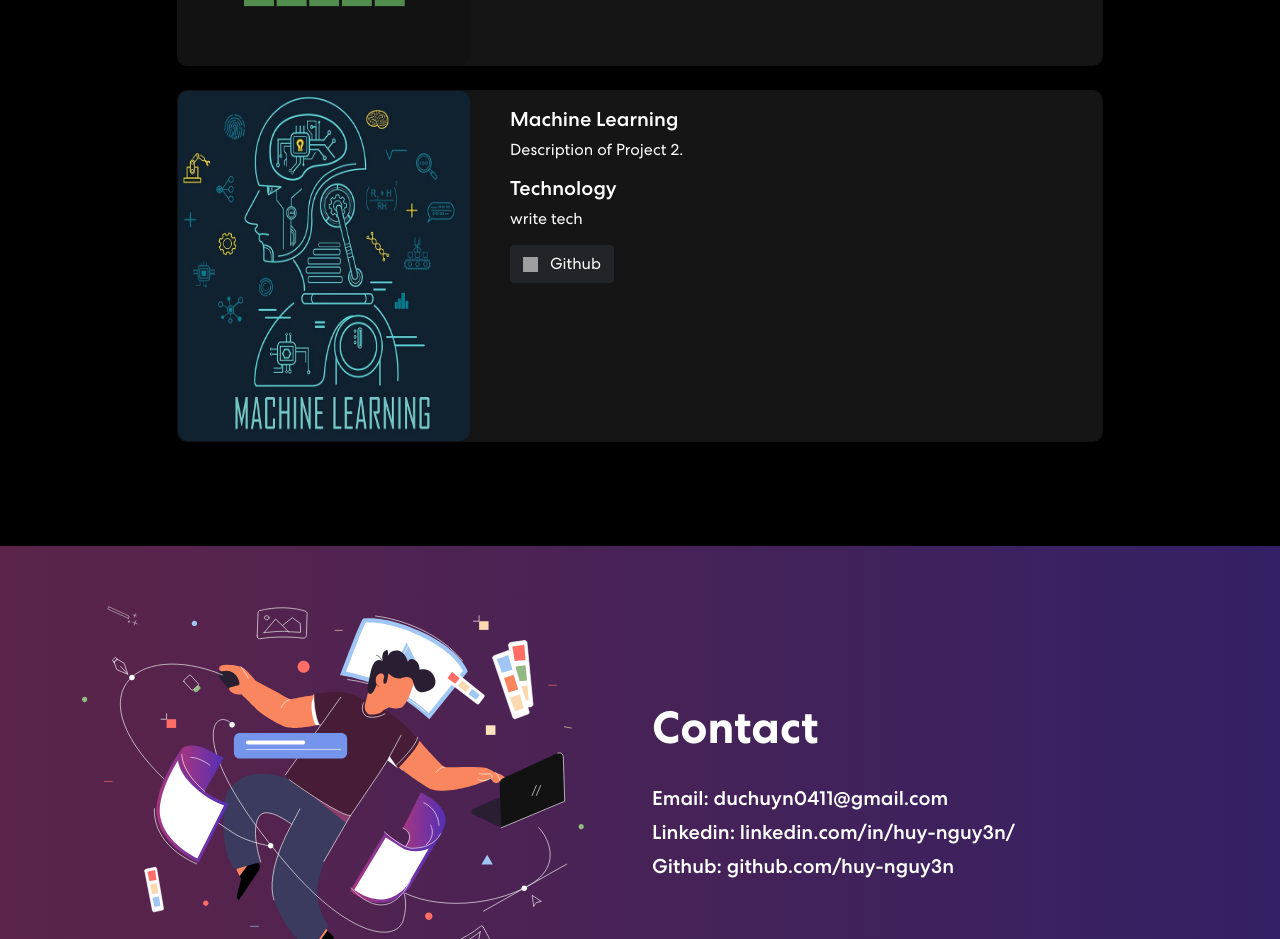
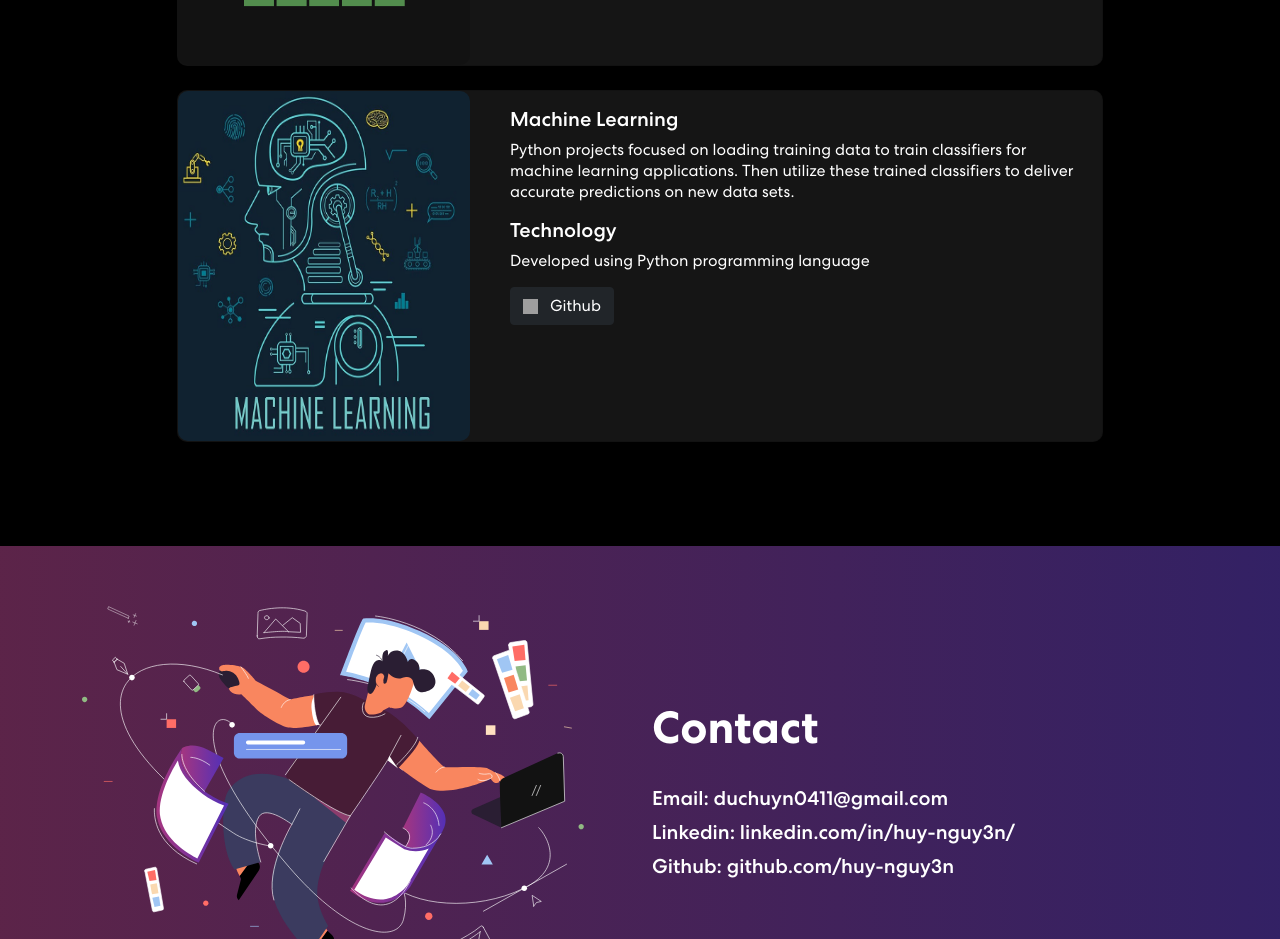
Before and after one commit to huy-nguy3n/personal-portfolio-website, a React (Create React App) app: page / in a window 1280 px wide. Shown: the part 2200-3139 px from the top of the page. Built offline with nearby package versions, Linux system fonts and the light colour scheme; grey boxes are pictures that could not be loaded.

Commit message:
Update Projects.js

```diff
--- a/src/components/Projects.js
+++ b/src/components/Projects.js
@@ -26,8 +26,8 @@ export const Projects = () => {
     },
     {
       title: "Machine Learning",
-      description: "Description of Project 2.",
-      tech: "write tech",
+      description: "Python projects focused on loading training data to train classifiers for machine learning applications. Then utilize these trained classifiers to deliver accurate predictions on new data sets.",
+      tech: "Developed using Python programming language",
       image: machinelearn,
       git_link: "https://github.com/huy-nguy3n/Machine-Learning",
     },
```
